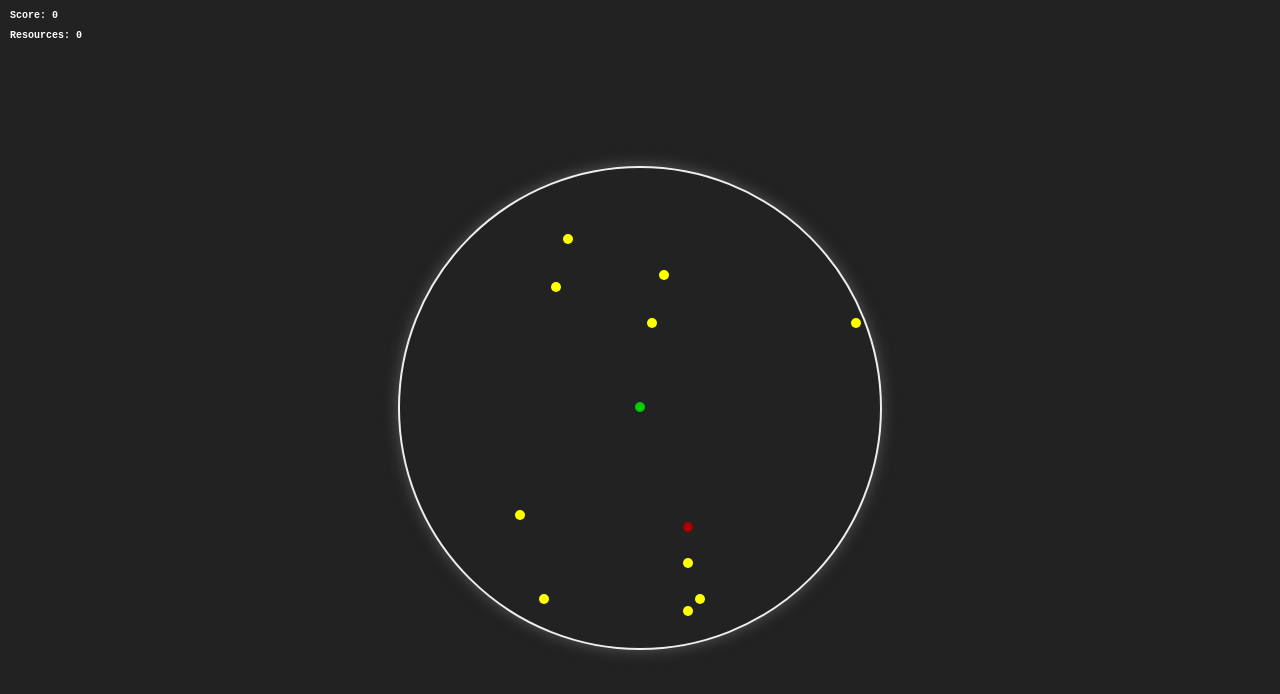
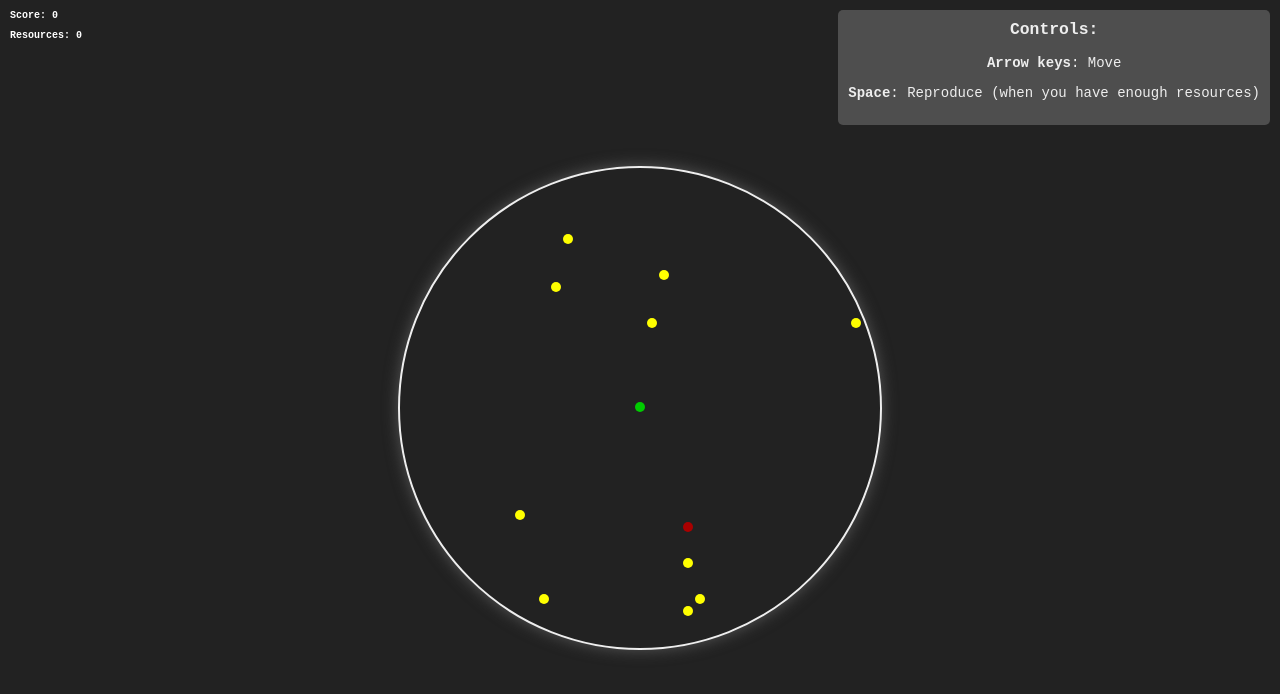
Before and after one commit to fernandotonon/microscopic-warfare, a plain HTML site: page index.html in a window 1280 px wide. Drawn offline with Linux system fonts and the light colour scheme.

Commit message:
add controls box

```diff
--- a/index.html
+++ b/index.html
@@ -9,6 +9,11 @@
 <body>
     <div id="scoreDisplay">Score: 0</div>
     <div id="resourcesDisplay">Resources: 0</div>
+    <div id="controls">
+        <h3>Controls:</h3>
+        <p><strong>Arrow keys</strong>: Move</p>
+        <p><strong>Space</strong>: Reproduce (when you have enough resources)</p>
+    </div>
     <div class="game-container">
         <pre id="gameArea"></pre>
     </div>
--- a/styles.css
+++ b/styles.css
@@ -93,3 +93,17 @@ body {
 #resourcesDisplay {
     top: 30px;
 }
+
+#controls {
+    position: absolute;
+    top: 10px;
+    right: 10px;
+    background-color: rgba(255, 255, 255, 0.2);
+    padding: 10px;
+    border-radius: 5px;
+    font-size: 14px;
+}
+
+#controls h3 {
+    margin-top: 0;
+}
```
